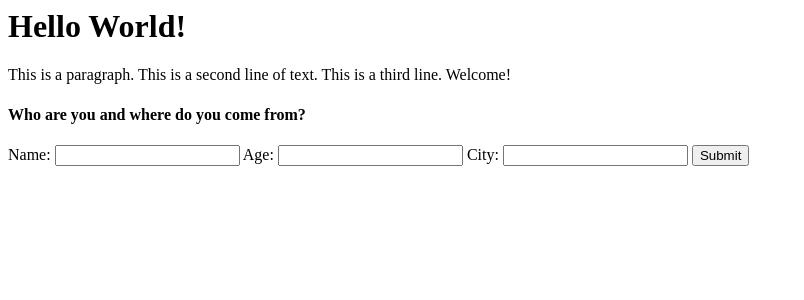
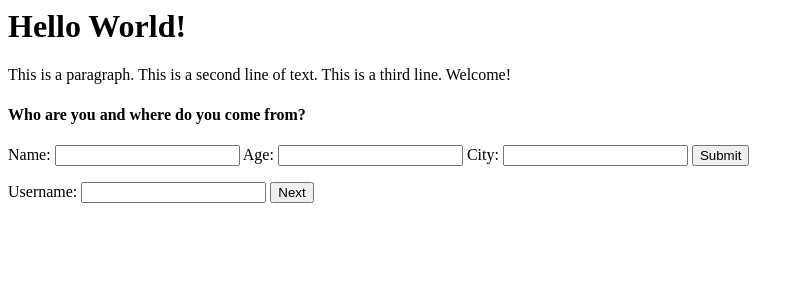
Before and after one commit to tirilrm/my-first-website, a Flask app: page / in a window 1280 px wide. Shown: the top 300 px of the page, without its empty margins (0-804 px from the left). Run offline with Flask 3, Linux system fonts and the light colour scheme.

Commit message:
adding secon dpage

```diff
--- a/api/app.py
+++ b/api/app.py
@@ -19,6 +19,13 @@ def submit():
                            name=input_name,
                            age=input_age,
                            city=input_city)
+
+
+@app.route("/next", methods=["POST"])
+def next():
+    input_username = request.form.get("username")
+    return render_template("next.html",
+                           username=input_username)
 
 
 def process_query(query):
--- a/api/app_test.py
+++ b/api/app_test.py
@@ -45,6 +45,10 @@ def test_primes_2():
     assert process_query(
         "primes: 89, 7, 44, 93, 34") == "[89, 7]"
 
+def test_primes_3():
+    assert process_query(
+        "primes: 9, 7, 60, 30, 23") == "[7, 23]"
+
 
 def test_multiple_primes():
     assert process_query(
--- a/api/templates/index.html
+++ b/api/templates/index.html
@@ -23,6 +23,11 @@
             <label for="cityfield">City:</label>
             <input type="text" id="cityfield" name="city">
             <input type="submit" value="Submit">
-            </form>
+        </form>
+        <form action="/submit" method="post">
+            <label for="usernamefield">Username:</label>
+            <input type="text" id="usernamefield" name="username">
+            <input type="submit" value="Next">
+        </form>
     </body>
 </html>
```
Also changed, not shown: api/templates/next.html (added, +7 -0 lines).
